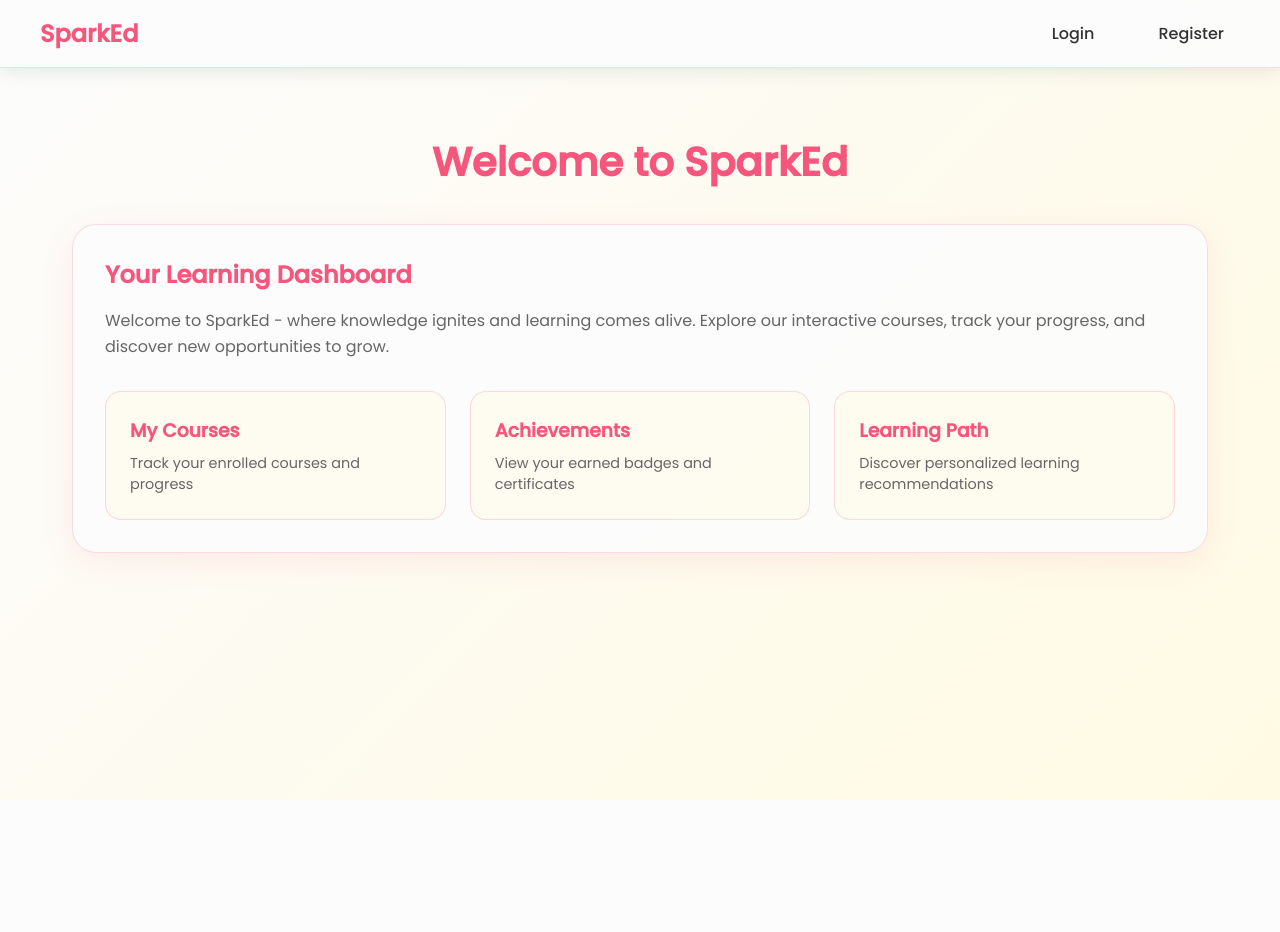
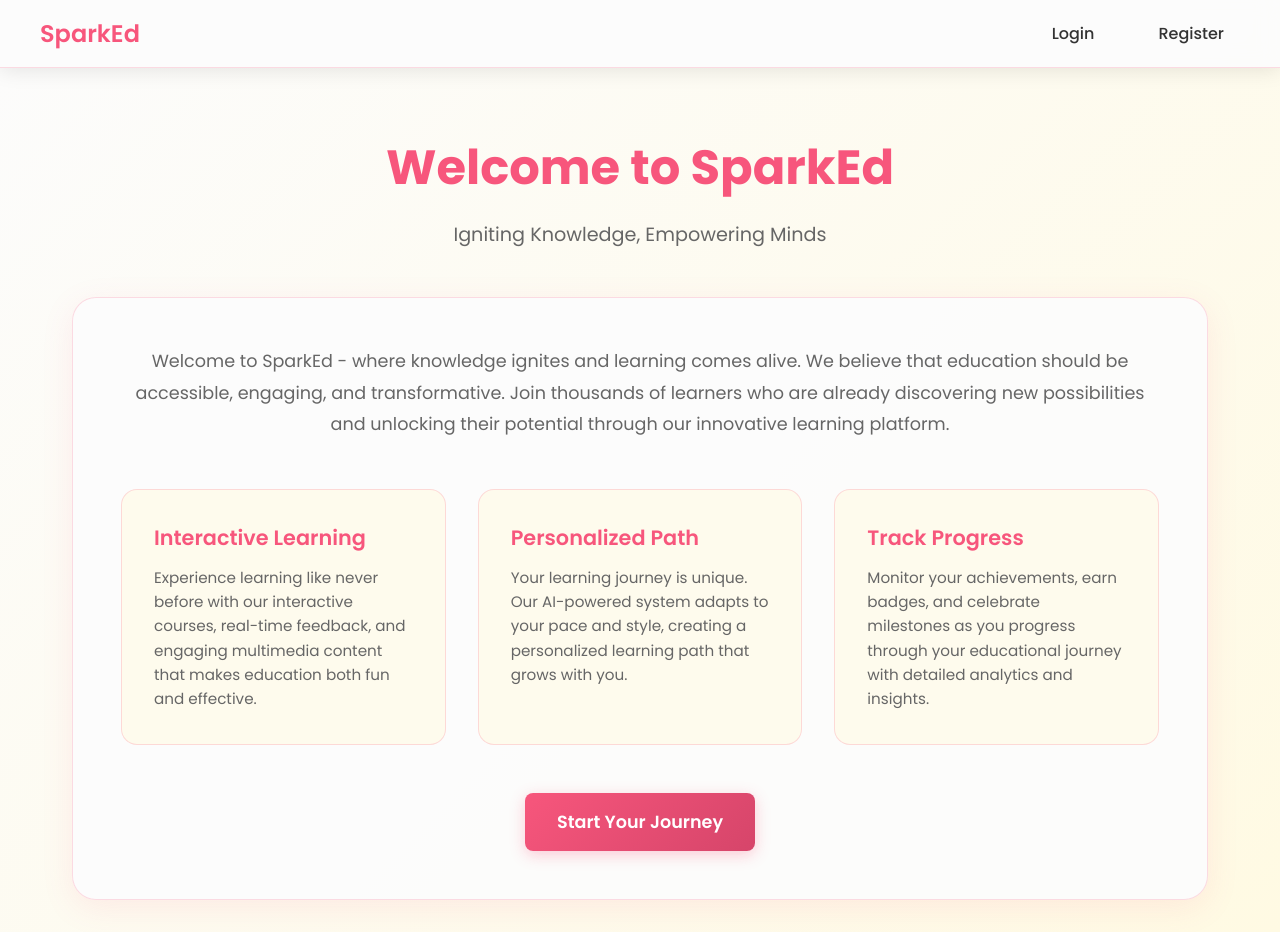
Before and after one commit to SH4RWIN/SparkEd-secure-flask-app, a Flask app: page / in a window 1280 px wide. Before the commit the page ends 800 px from the top, so only its background shows below. Run offline with Flask 3, Linux system fonts and the light colour scheme.

Commit message:
Second Part of last commit

```diff
--- a/app.py
+++ b/app.py
@@ -11,6 +11,8 @@ def dashboard():
 @app.route('/register', methods=['POST', 'GET'])
 def register():
     if request.method == "POST":
+        data = request.get_json()
+        return f"<h1>{data}</h1>"
         pass    # add the registration handling logic
     else:
         return render_template('register.html')
--- a/static/css/style.css
+++ b/static/css/style.css
@@ -1,5 +1,5 @@
 /*=============== GOOGLE FONTS ===============*/
-@import url("https://fonts.googleapis.com/css2?family=Poppins:wght@400;500&display=swap");
+@import url("https://fonts.googleapis.com/css2?family=Poppins:wght@400;500;600;700&display=swap");
 
 /*=============== BASE ===============*/
 * {
@@ -279,37 +353,140 @@ img {
   color: #F7567C;
 }
 
-/*=============== DASHBOARD ===============*/
-.dashboard {
+/* Remove browser autofill background for inputs */
+.login__input,
+.login__input:-webkit-autofill,
+.login__input:-webkit-autofill:focus,
+.login__input:-webkit-autofill:hover,
+.login__input:-webkit-autofill:active {
+  background: none !important;
+  -webkit-box-shadow: 0 0 0 1000px transparent inset !important;
+  -webkit-text-fill-color: #333 !important;
+  transition: background-color 5000s ease-in-out 0s;
+}
+
+/*=============== WELCOME PAGE ===============*/
+.welcome {
   padding-top: 100px;
   min-height: 100vh;
   background: linear-gradient(135deg, #FCFCFC 0%, #FFFAE3 100%);
+  animation: fadeIn 1s ease-out;
 }
 
-.dashboard-container {
+.welcome-container {
   max-width: 1200px;
   margin: 0 auto;
   padding: 2rem;
 }
 
-.dashboard-title {
+.welcome-title {
   color: #F7567C;
-  font-size: 2.5rem;
-  font-weight: 600;
+  font-size: 3rem;
+  font-weight: 700;
   text-align: center;
-  margin-bottom: 2rem;
+  margin-bottom: 1rem;
+  animation: fadeInUp 1s ease-out;
 }
 
-.dashboard-content {
+.welcome-subtitle {
+  color: #666;
+  font-size: 1.2rem;
+  text-align: center;
+  margin-bottom: 3rem;
+  animation: fadeInUp 1s ease-out 0.2s both;
+}
+
+.welcome-content {
   background: rgba(252, 252, 252, 0.95);
   border-radius: 1.5rem;
-  padding: 2rem;
+  padding: 3rem;
   box-shadow: 0 8px 32px 0 rgba(247, 86, 124, 0.1);
   border: 1px solid rgba(247, 86, 124, 0.2);
+  animation: fadeInUp 1s ease-out 0.4s both;
+}
+
+.welcome-description {
+  color: #666;
+  line-height: 1.8;
+  margin-bottom: 2rem;
+  font-size: 1.1rem;
+  text-align: center;
+}
+
+.welcome-features {
+  display: grid;
+  grid-template-columns: repeat(auto-fit, minmax(300px, 1fr));
+  gap: 2rem;
+  margin-top: 3rem;
+}
+
+.welcome-feature {
+  background: rgba(255, 250, 227, 0.6);
+  padding: 2rem;
+  border-radius: 1rem;
+  border: 1px solid rgba(247, 86, 124, 0.2);
+  transition: all 0.3s ease;
+  animation: fadeInUp 1s ease-out 0.6s both;
+}
+
+.welcome-feature:hover {
+  transform: translateY(-5px);
+  box-shadow: 0 10px 30px rgba(247, 86, 124, 0.15);
+  background: rgba(255, 250, 227, 0.8);
+}
+
+.welcome-feature:nth-child(2) {
+  animation-delay: 0.8s;
+}
+
+.welcome-feature:nth-child(3) {
+  animation-delay: 1s;
+}
+
+.welcome-feature-title {
+  color: #F7567C;
+  margin-bottom: 0.8rem;
+  font-size: 1.3rem;
+  font-weight: 600;
+}
+
+.welcome-feature-description {
+  color: #666;
+  font-size: 0.95rem;
+  line-height: 1.6;
+}
+
+.welcome-cta {
+  text-align: center;
+  margin-top: 3rem;
+  animation: fadeInUp 1s ease-out 1.2s both;
+}
+
+.welcome-cta-button {
+  display: inline-block;
+  padding: 1rem 2rem;
+  background: linear-gradient(135deg, #F7567C 0%, #d6456a 100%);
+  color: white;
+  text-decoration: none;
+  border-radius: 0.5rem;
+  font-weight: 600;
+  font-size: 1.1rem;
+  transition: all 0.3s ease;
+  box-shadow: 0 4px 15px rgba(247, 86, 124, 0.3);
+}
+
+.welcome-cta-button:hover {
+  transform: translateY(-3px);
+  box-shadow: 0 8px 25px rgba(247, 86, 124, 0.4);
+  animation: pulse 0.3s ease-in-out;
+}
+
+/* Floating animation for decorative elements */
+.welcome-floating {
+  animation: float 6s ease-in-out infinite;
 }
 
 /*=============== BREAKPOINTS ===============*/
-/* For medium devices */
 @media screen and (min-width: 576px) {
   .container {
     max-width: 400px;
--- a/templates/register.html
+++ b/templates/register.html
@@ -48,5 +48,5 @@
       <div id="reg-error" style="color:red;margin-top:10px;"></div>
    </form>
 </div>
-<script src="{{ url_for('static', filename='js/registration.js') }}"></script>
+<!-- <script src="{{ url_for('static', filename='js/registration.js') }}"></script> -->
 {% endblock %}
--- a/templates/welcome.html
+++ b/templates/welcome.html
@@ -1,36 +1,55 @@
 {% extends 'base.html' %}
 
 {% block head %}
-<title>SparkEd - Dashboard</title>
+<title>SparkEd - Welcome</title>
 <link rel="stylesheet" href="{{ url_for('static', filename='css/style.css') }}">
 {% endblock %}
 
 {% block body %}
-<div class="dashboard">
-    <div class="dashboard-container">
-        <h1 class="dashboard-title">Welcome to SparkEd</h1>
-        <div class="dashboard-content">
-            <h2 style="color: #F7567C; margin-bottom: 1rem;">Your Learning Dashboard</h2>
-            <p style="color: #666; line-height: 1.6; margin-bottom: 1.5rem;">
+<div class="welcome">
+    <div class="welcome-container">
+        <h1 class="welcome-title">Welcome to SparkEd</h1>
+        <p class="welcome-subtitle">Igniting Knowledge, Empowering Minds</p>
+
+        <div class="welcome-content">
+            <p class="welcome-description">
                 Welcome to SparkEd - where knowledge ignites and learning comes alive.
-                Explore our interactive courses, track your progress, and discover new opportunities to grow.
+                We believe that education should be accessible, engaging, and transformative.
+                Join thousands of learners who are already discovering new possibilities and
+                unlocking their potential through our innovative learning platform.
             </p>
 
-            <div style="display: grid; grid-template-columns: repeat(auto-fit, minmax(250px, 1fr)); gap: 1.5rem; margin-top: 2rem;">
-                <div style="background: rgba(255, 250, 227, 0.5); padding: 1.5rem; border-radius: 1rem; border: 1px solid rgba(247, 86, 124, 0.2);">
-                    <h3 style="color: #F7567C; margin-bottom: 0.5rem;">My Courses</h3>
-                    <p style="color: #666; font-size: 0.9rem;">Track your enrolled courses and progress</p>
+            <div class="welcome-features">
+                <div class="welcome-feature">
+                    <h3 class="welcome-feature-title">Interactive Learning</h3>
+                    <p class="welcome-feature-description">
+                        Experience learning like never before with our interactive courses,
+                        real-time feedback, and engaging multimedia content that makes
+                        education both fun and effective.
+                    </p>
                 </div>
 
-                <div style="background: rgba(255, 250, 227, 0.5); padding: 1.5rem; border-radius: 1rem; border: 1px solid rgba(247, 86, 124, 0.2);">
-                    <h3 style="color: #F7567C; margin-bottom: 0.5rem;">Achievements</h3>
-                    <p style="color: #666; font-size: 0.9rem;">View your earned badges and certificates</p>
+                <div class="welcome-feature">
+                    <h3 class="welcome-feature-title">Personalized Path</h3>
+                    <p class="welcome-feature-description">
+                        Your learning journey is unique. Our AI-powered system adapts to
+                        your pace and style, creating a personalized learning path that
+                        grows with you.
+                    </p>
                 </div>
 
-                <div style="background: rgba(255, 250, 227, 0.5); padding: 1.5rem; border-radius: 1rem; border: 1px solid rgba(247, 86, 124, 0.2);">
-                    <h3 style="color: #F7567C; margin-bottom: 0.5rem;">Learning Path</h3>
-                    <p style="color: #666; font-size: 0.9rem;">Discover personalized learning recommendations</p>
+                <div class="welcome-feature">
+                    <h3 class="welcome-feature-title">Track Progress</h3>
+                    <p class="welcome-feature-description">
+                        Monitor your achievements, earn badges, and celebrate milestones
+                        as you progress through your educational journey with detailed
+                        analytics and insights.
+                    </p>
                 </div>
+            </div>
+
+            <div class="welcome-cta">
+                <a href="/register" class="welcome-cta-button">Start Your Journey</a>
             </div>
         </div>
     </div>
```
Also changed, not shown: other parts of static/css/style.css (+85 -3 lines).
